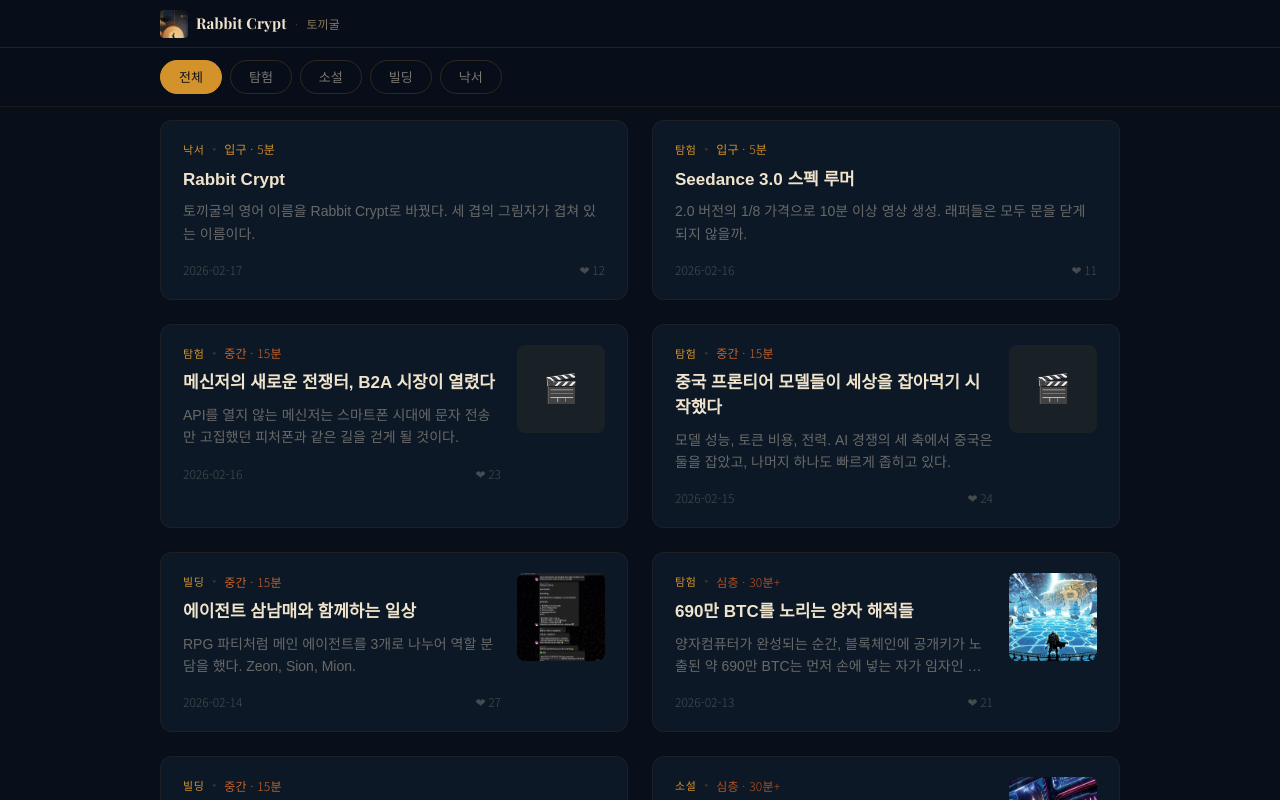
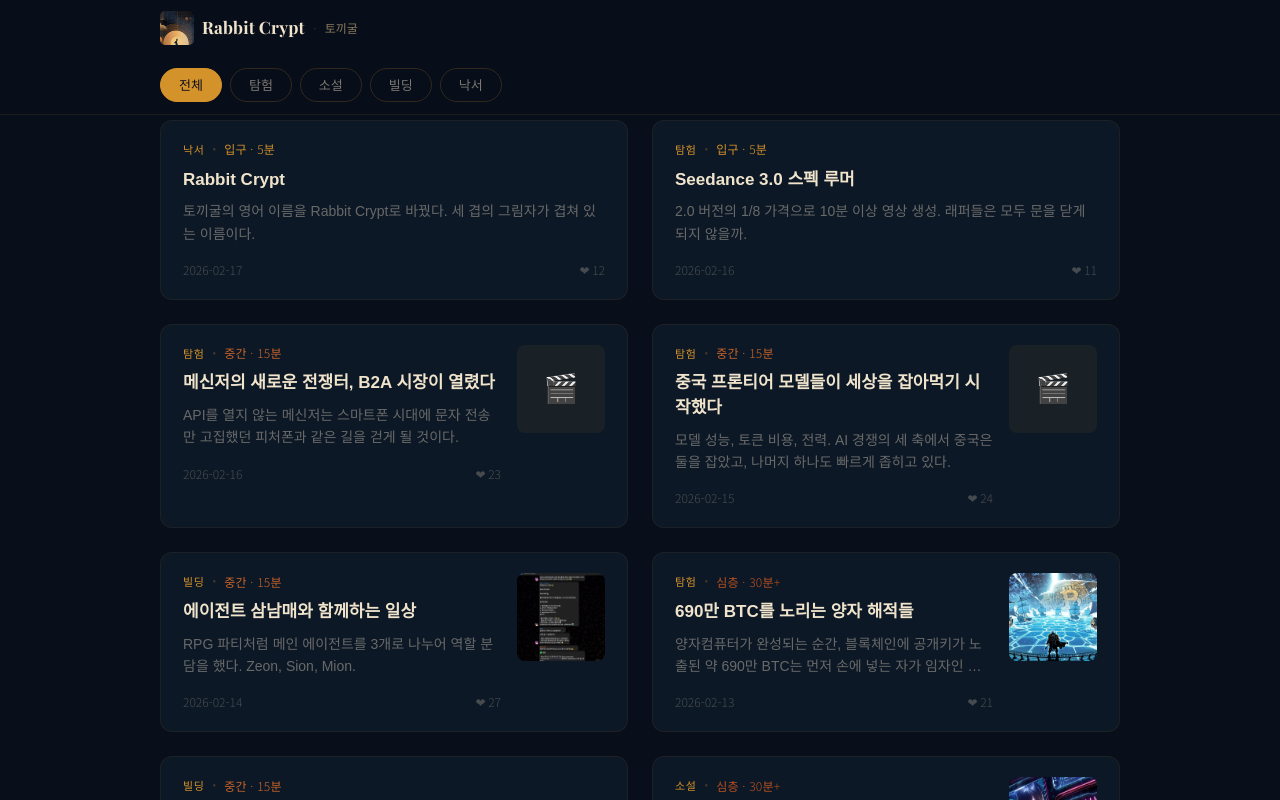
Before and after one commit to seojoonkim/rabbitcrypt, a Next.js app: page / in a window 1280 px wide. Built offline with nearby package versions, Linux system fonts and the light colour scheme.

Commit message:
Bigger header/logo, remove header-menu divider

```diff
--- a/app/page.tsx
+++ b/app/page.tsx
@@ -39,22 +39,21 @@ export default function Home() {
     <div style={{ background: '#080E1A', color: '#F0E4CC', minHeight: '100vh', display: 'flex', flexDirection: 'column', alignItems: 'center' }}>
       {/* Header */}
       <header
-        className="fixed top-0 left-0 right-0 z-50 h-12"
+        className="fixed top-0 left-0 right-0 z-50 h-14"
         style={{
           background: 'rgba(8,14,26,0.95)',
           backdropFilter: 'blur(12px)',
-          borderBottom: '1px solid rgba(212,146,42,0.15)',
         }}
       >
         <div className="flex items-center justify-between h-full" style={{ maxWidth: '1000px', margin: '0 auto', padding: '0 1.25rem' }}>
           <div className="flex items-center" style={{ gap: '0.5rem' }}>
-            <img src="/logo.png" width="28" height="28" alt="Rabbit Crypt" style={{ display: 'block', borderRadius: '4px' }} />
+            <img src="/logo.png" width="34" height="34" alt="Rabbit Crypt" style={{ display: 'block', borderRadius: '5px' }} />
             <span
               style={{
                 fontFamily: "var(--font-display), var(--font-serif), 'Noto Serif KR', Georgia, serif",
                 fontWeight: 700,
                 color: '#F0E4CC',
-                fontSize: '0.9375rem',
+                fontSize: '1.0625rem',
                 letterSpacing: '0.01em',
               }}
             >
@@ -77,12 +76,12 @@ export default function Home() {
       </header>
 
       {/* Content */}
-      <div className="pt-12 min-h-screen" style={{ width: '100%', maxWidth: '1000px', margin: '0 auto' }}>
+      <div className="pt-14 min-h-screen" style={{ width: '100%', maxWidth: '1000px', margin: '0 auto' }}>
         {/* Category filter */}
         <div
           className="fixed z-40"
           style={{
-            top: '48px',
+            top: '56px',
             left: 0,
             right: 0,
             background: 'rgba(8,14,26,0.95)',
```
